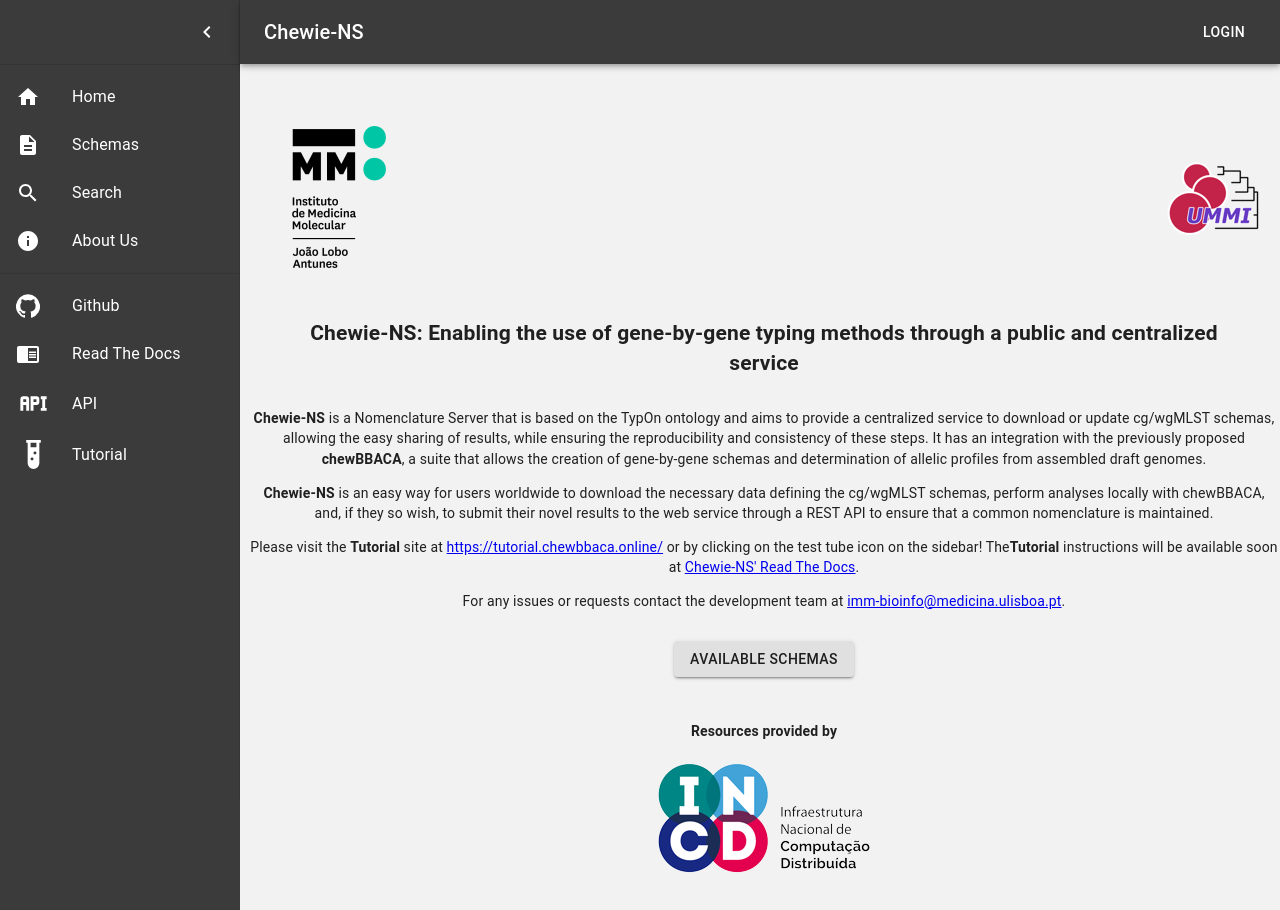
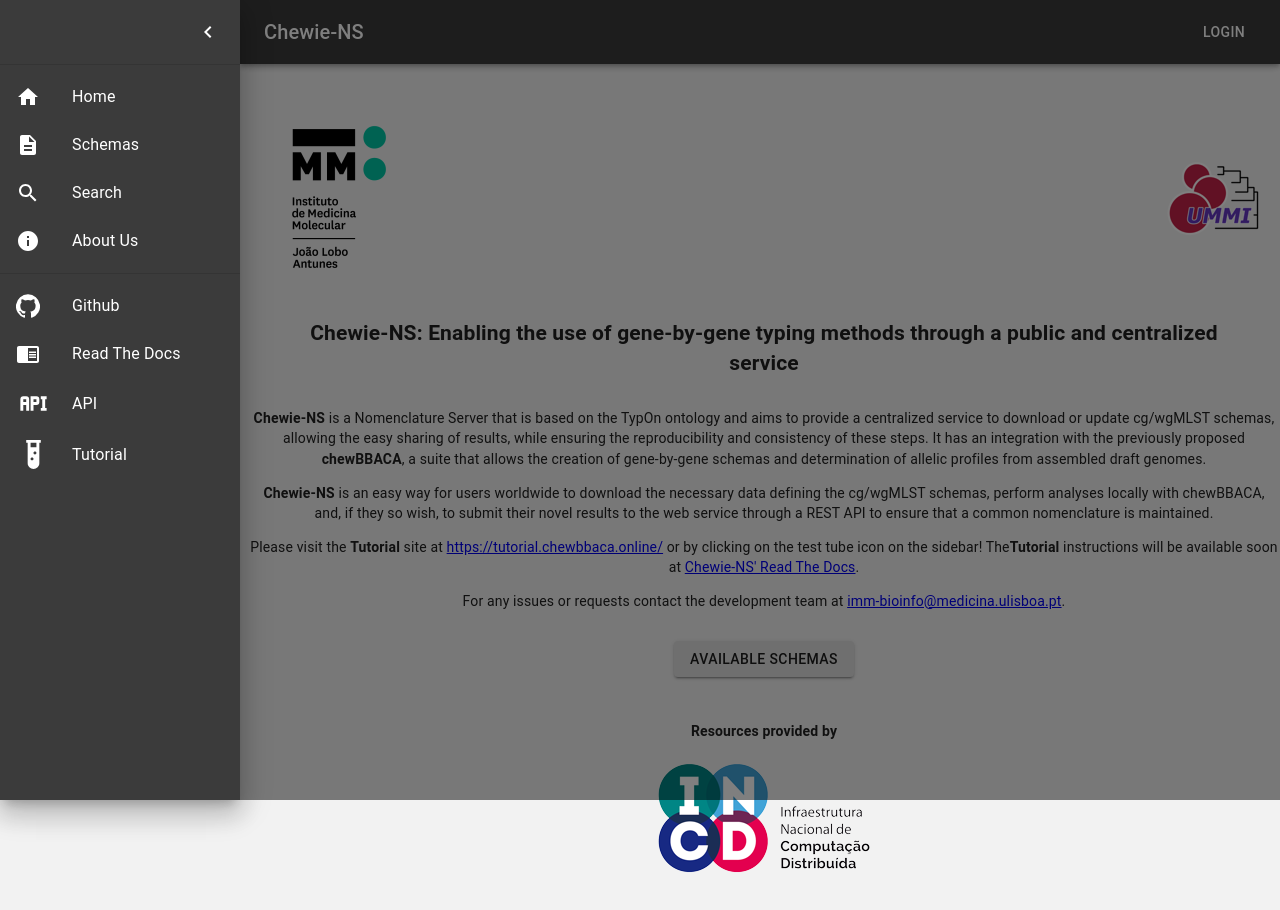
Before and after one commit to B-UMMI/Chewie-NS, a React (Create React App) app in the folder frontend_react/chewie_ns/: page / in a window 1280 px wide. Both pictures are taken after a click on the button 36 px from the left and 32 px from the top of the page. Built offline with nearby package versions, Linux system fonts and the light colour scheme.

Commit message:
Modifief the drawer code to be more responsive, in order to fit it in mobile screens.

```diff
--- a/frontend_react/chewie_ns/src/components/Navigation/MuiSideDrawer/MuiSideDrawer.js
+++ b/frontend_react/chewie_ns/src/components/Navigation/MuiSideDrawer/MuiSideDrawer.js
@@ -6,6 +6,7 @@ import clsx from "clsx";
 import AppBar from "@material-ui/core/AppBar";
 import Button from "@material-ui/core/Button";
 import Drawer from "@material-ui/core/Drawer";
+import Hidden from "@material-ui/core/Hidden";
 import Toolbar from "@material-ui/core/Toolbar";
 import Divider from "@material-ui/core/Divider";
 import SvgIcon from "@material-ui/core/SvgIcon";
@@ -78,6 +79,9 @@ const styles = (theme) => ({
       easing: theme.transitions.easing.sharp,
       duration: theme.transitions.duration.enteringScreen,
     }),
+    [theme.breakpoints.up("md")]: {
+      position: "relative",
+    },
   },
   drawerClose: {
     backgroundColor: "#3b3b3b",
@@ -91,6 +95,11 @@ const styles = (theme) => ({
     [theme.breakpoints.up("sm")]: {
       width: theme.spacing(9) + 1,
     },
+  },
+  drawerPaper: {
+    width: drawerWidth,
+    backgroundColor: "#3b3b3b",
+    color: "white",
   },
   drawerHeader: {
     display: "flex",
@@ -152,67 +161,9 @@ class PersistentDrawerLeft extends Component {
   render() {
     const { classes } = this.props;
 
-    return (
-      <div className={classes.root}>
-        <CssBaseline />
-        <AppBar
-          position="fixed"
-          className={clsx(classes.appBar, {
-            [classes.appBarShift]: this.state.open,
-          })}
-          color="primary"
-          style={{ backgroundColor: "#3b3b3b" }}
-        >
-          <Toolbar>
-            <IconButton
-              color="inherit"
-              aria-label="open drawer"
-              onClick={() => this.handleDrawerOpen()}
-              edge="start"
-              className={clsx(
-                classes.menuButton,
-                this.state.open && classes.hide
-              )}
-            >
-              <MenuIcon />
-            </IconButton>
-            <Typography variant="h6" className={classes.title}>
-              Chewie-NS
-            </Typography>
-            {!this.props.isAuthenticated ? (
-              <Button color="inherit" component={Link} to="/auth">
-                Login
-              </Button>
-            ) : (
-              <Button color="inherit" component={Link} to="/logout">
-                Logout
-              </Button>
-            )}
-          </Toolbar>
-        </AppBar>
-        <Drawer
-          variant="permanent"
-          open={this.state.open}
-          className={clsx(classes.drawer, {
-            [classes.drawerOpen]: this.state.open,
-            [classes.drawerClose]: !this.state.open,
-          })}
-          classes={{
-            paper: clsx({
-              [classes.drawerOpen]: this.state.open,
-              [classes.drawerClose]: !this.state.open,
-            }),
-          }}
-        >
-          <div className={classes.drawerHeader}>
-            <IconButton onClick={() => this.handleDrawerClose()}>
-              {this.props.theme.direction === "ltr" ? (
-                <ChevronLeftIcon style={{ color: "white" }} />
-              ) : (
-                <ChevronRightIcon style={{ color: "white" }} />
-              )}
-            </IconButton>
-          </div>
+    const drawer = (
+      <div>
+        <div className={classes.toolbar}>
           <Divider />
           <List>
             <ListItem button component={Link} to="/">
@@ -299,7 +250,104 @@ class PersistentDrawerLeft extends Component {
               <ListItemText primary={"Tutorial"} />
             </ListItem>
           </List>
-        </Drawer>
+        </div>
+      </div>
+    );
+
+    const container =
+      window !== undefined ? () => window.document.body : undefined;
+
+    return (
+      <div className={classes.root}>
+        <CssBaseline />
+        <AppBar
+          position="fixed"
+          className={clsx(classes.appBar, {
+            [classes.appBarShift]: this.state.open,
+          })}
+          color="primary"
+          style={{ backgroundColor: "#3b3b3b" }}
+        >
+          <Toolbar>
+            <IconButton
+              color="inherit"
+              aria-label="open drawer"
+              onClick={() => this.handleDrawerOpen()}
+              edge="start"
+              className={clsx(
+                classes.menuButton,
+                this.state.open && classes.hide
+              )}
+            >
+              <MenuIcon />
+            </IconButton>
+            <Typography variant="h6" className={classes.title}>
+              Chewie-NS
+            </Typography>
+            {!this.props.isAuthenticated ? (
+              <Button color="inherit" component={Link} to="/auth">
+                Login
+              </Button>
+            ) : (
+              <Button color="inherit" component={Link} to="/logout">
+                Logout
+              </Button>
+            )}
+          </Toolbar>
+        </AppBar>
+        <Hidden smUp implementation="css">
+          <Drawer
+            container={container}
+            variant="temporary"
+            anchor={this.props.theme.direction === "rtl" ? "right" : "left"}
+            open={this.state.open}
+            onClose={() => this.handleDrawerClose()}
+            classes={{
+              paper: classes.drawerPaper,
+            }}
+            ModalProps={{
+              keepMounted: true, // Better open performance on mobile.
+            }}
+          >
+            <div className={classes.drawerHeader}>
+              <IconButton onClick={() => this.handleDrawerClose()}>
+                {this.props.theme.direction === "ltr" ? (
+                  <ChevronLeftIcon style={{ color: "white" }} />
+                ) : (
+                  <ChevronRightIcon style={{ color: "white" }} />
+                )}
+              </IconButton>
+            </div>
+            {drawer}
+          </Drawer>
+        </Hidden>
+        <Hidden xsDown implementation="css">
+          <Drawer
+            variant="permanent"
+            open={this.state.open}
+            className={clsx(classes.drawer, {
+              [classes.drawerOpen]: this.state.open,
+              [classes.drawerClose]: !this.state.open,
+            })}
+            classes={{
+              paper: clsx({
+                [classes.drawerOpen]: this.state.open,
+                [classes.drawerClose]: !this.state.open,
+              }),
+            }}
+          >
+            <div className={classes.drawerHeader}>
+              <IconButton onClick={() => this.handleDrawerClose()}>
+                {this.props.theme.direction === "ltr" ? (
+                  <ChevronLeftIcon style={{ color: "white" }} />
+                ) : (
+                  <ChevronRightIcon style={{ color: "white" }} />
+                )}
+              </IconButton>
+            </div>
+            {drawer}
+          </Drawer>
+        </Hidden>
         <main className={classes.content}>
           <div className={classes.drawerHeader} />
           {this.props.children}
```
